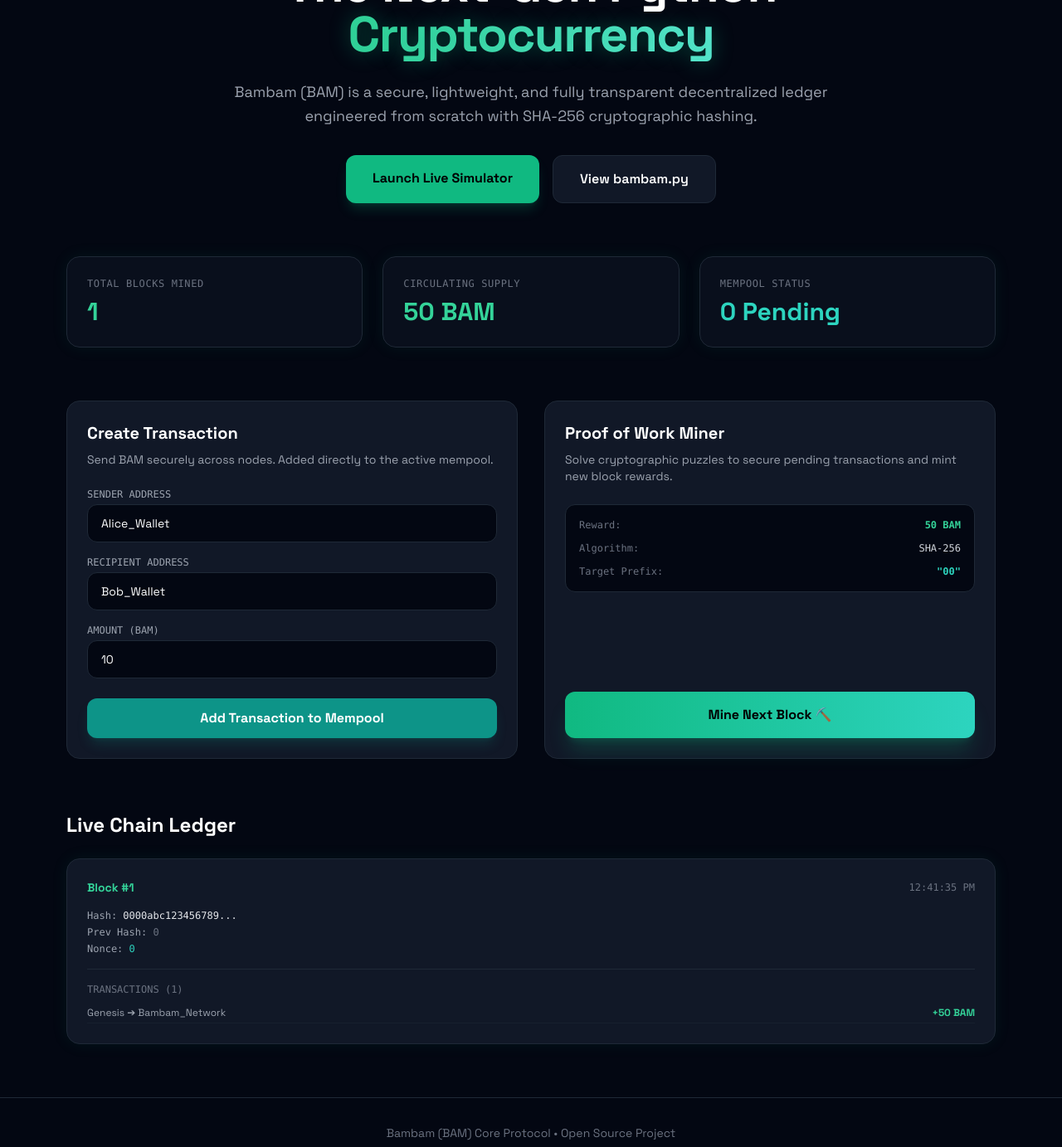
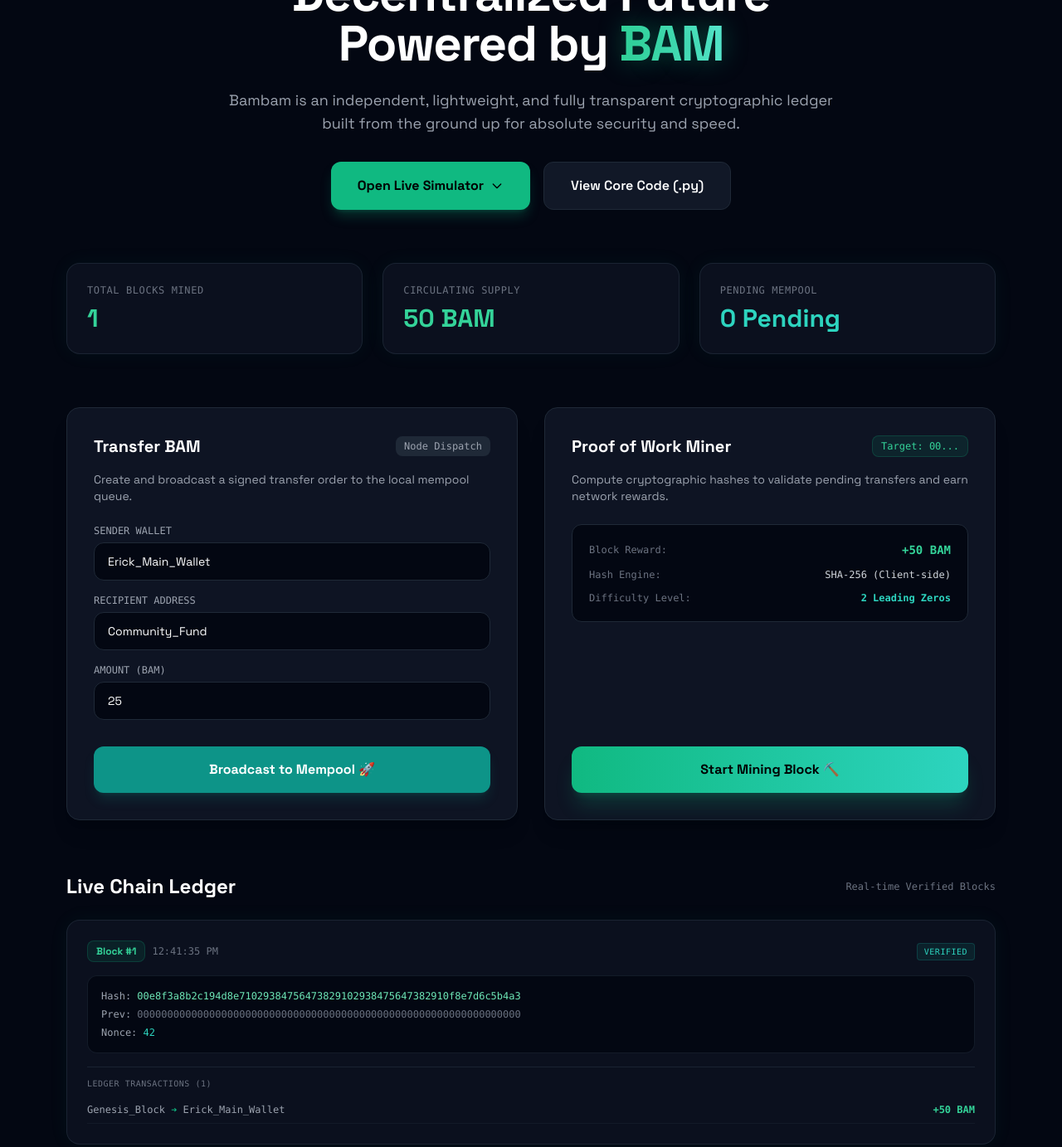
Before and after one commit to corpuz3erick-max/Bambam, a plain HTML site: page index.html in a window 1280 px wide. Shown: the part 247-1630 px from the top of the page at 83% size. Drawn offline with nearby package versions, Linux system fonts and the light colour scheme.

Commit message:
Refactor index.html for UI improvements and updates
Updated various elements in index.html to enhance the user interface and improve functionality. Changes include title update, style adjustments, and modifications to transaction and mining panels.

```diff
--- a/index.html
+++ b/index.html
@@ -1,132 +1,149 @@
 <!DOCTYPE html>
-<html lang="en">
+<html lang="en" class="scroll-smooth">
 <head>
     <meta charset="UTF-8">
     <meta name="viewport" content="width=device-width, initial-scale=1.0">
-    <title>Bambam (BAM) | Official Cryptocurrency & Live Blockchain</title>
+    <title>Bambam (BAM) | Next-Gen Proof of Work Cryptocurrency</title>
     <script src="https://cdn.tailwindcss.com"></script>
-    <link href="https://fonts.googleapis.com/css2?family=Space+Grotesk:wght@300;400;600;700&display=swap" rel="stylesheet">
+    <link href="https://fonts.googleapis.com/css2?family=Space+Grotesk:wght@300;400;500;600;700&display=swap" rel="stylesheet">
     <style>
         body { font-family: 'Space Grotesk', sans-serif; background-color: #030712; color: #f3f4f6; }
-        .glow-effect { text-shadow: 0 0 25px rgba(16, 185, 129, 0.4); }
-        .card-glow { box-shadow: 0 0 20px rgba(16, 185, 129, 0.08); }
+        .glow-effect { text-shadow: 0 0 30px rgba(16, 185, 129, 0.4); }
+        .card-glow { box-shadow: 0 0 25px rgba(16, 185, 129, 0.06); }
+        .pulse-subtle { animation: pulse 3s cubic-bezier(0.4, 0, 0.6, 1) infinite; }
+        @keyframes pulse { 0%, 100% { opacity: 1; } 50% { opacity: 0.5; } }
     </style>
 </head>
 <body class="min-h-screen flex flex-col justify-between selection:bg-emerald-500 selection:text-black">
 
     <!-- HEADER / NAV -->
-    <header class="border-b border-gray-800 bg-gray-950/80 backdrop-blur sticky top-0 z-50">
+    <header class="border-b border-gray-800/80 bg-gray-950/90 backdrop-blur-md sticky top-0 z-50">
         <div class="max-w-6xl mx-auto px-4 py-4 flex justify-between items-center">
             <div class="flex items-center space-x-3">
-                <div class="w-10 h-10 rounded-xl bg-gradient-to-tr from-emerald-600 to-teal-400 flex items-center justify-center font-bold text-black text-xl shadow-lg shadow-emerald-500/20">B</div>
+                <div class="w-10 h-10 rounded-xl bg-gradient-to-tr from-emerald-500 to-teal-300 flex items-center justify-center font-black text-black text-xl shadow-lg shadow-emerald-500/20">B</div>
                 <div>
                     <h1 class="font-bold text-lg tracking-wider text-white">BAMBAM</h1>
-                    <span class="text-xs text-emerald-400 font-mono tracking-widest uppercase">BAM Network</span>
+                    <div class="flex items-center space-x-1.5">
+                        <span class="w-2 h-2 rounded-full bg-emerald-400 animate-pulse"></span>
+                        <span class="text-[10px] text-emerald-400 font-mono tracking-widest uppercase">Mainnet Online</span>
+                    </div>
                 </div>
             </div>
-            <a href="https://github.com/corpuz3erick-max/Bambam" target="_blank" class="px-4 py-2 bg-gray-900 border border-gray-700 hover:border-emerald-500 rounded-xl text-sm font-semibold transition-all flex items-center space-x-2">
-                <span>GitHub Repository</span>
-            </a>
+            <div class="flex items-center space-x-3">
+                <a href="#simulator" class="px-4 py-2 bg-emerald-500/10 border border-emerald-500/30 hover:bg-emerald-500/20 text-emerald-400 rounded-xl text-xs font-bold transition-all">
+                    Launch App
+                </a>
+            </div>
         </div>
     </header>
 
     <!-- HERO SECTION -->
-    <main class="max-w-6xl mx-auto px-4 py-16 flex-grow">
+    <main class="max-w-6xl mx-auto px-4 py-12 md:py-20 flex-grow w-full">
         <div class="text-center max-w-3xl mx-auto mb-16">
-            <div class="inline-flex items-center space-x-2 px-3 py-1 rounded-full bg-emerald-500/10 border border-emerald-500/20 text-emerald-400 text-xs font-mono mb-6">
-                <span class="w-2 h-2 rounded-full bg-emerald-400 animate-pulse"></span>
-                <span>Proof of Work Blockchain • Difficulty: 2</span>
+            <div class="inline-flex items-center space-x-2 px-3 py-1.5 rounded-full bg-emerald-500/10 border border-emerald-500/20 text-emerald-400 text-xs font-mono mb-6">
+                <span>⚡ Secure SHA-256 Proof of Work Architecture</span>
             </div>
-            <h2 class="text-4xl md:text-6xl font-extrabold text-white mb-6 tracking-tight">
-                The Next-Gen Python <span class="text-transparent bg-clip-text bg-gradient-to-r from-emerald-400 to-teal-300 glow-effect">Cryptocurrency</span>
+            <h2 class="text-4xl md:text-6xl font-extrabold text-white mb-6 tracking-tight leading-tight">
+                Decentralized Future Powered by <span class="text-transparent bg-clip-text bg-gradient-to-r from-emerald-400 to-teal-300 glow-effect">BAM</span>
             </h2>
-            <p class="text-gray-400 text-lg mb-8 leading-relaxed">
-                Bambam (BAM) is a secure, lightweight, and fully transparent decentralized ledger engineered from scratch with SHA-256 cryptographic hashing.
+            <p class="text-gray-400 text-base md:text-lg mb-8 leading-relaxed">
+                Bambam is an independent, lightweight, and fully transparent cryptographic ledger built from the ground up for absolute security and speed.
             </p>
             <div class="flex flex-col sm:flex-row justify-center gap-4">
-                <a href="#simulator" class="px-8 py-4 bg-emerald-500 hover:bg-emerald-400 text-black font-bold rounded-xl transition-all shadow-lg shadow-emerald-500/20">
-                    Launch Live Simulator
+                <a href="#simulator" class="px-8 py-4 bg-emerald-500 hover:bg-emerald-400 text-black font-extrabold rounded-xl transition-all shadow-lg shadow-emerald-500/25 flex items-center justify-center space-x-2">
+                    <span>Open Live Simulator</span>
+                    <svg class="w-4 h-4" fill="none" stroke="currentColor" viewBox="0 0 24 24"><path stroke-linecap="round" stroke-linejoin="round" stroke-width="2" d="M19 9l-7 7-7-7"/></svg>
                 </a>
-                <a href="bambam.py" target="_blank" class="px-8 py-4 bg-gray-900 hover:bg-gray-800 border border-gray-800 text-white font-semibold rounded-xl transition-all">
-                    View bambam.py
+                <a href="bambam.py" target="_blank" class="px-8 py-4 bg-gray-900 hover:bg-gray-800 border border-gray-800 text-white font-semibold rounded-xl transition-all flex items-center justify-center">
+                    View Core Code (.py)
                 </a>
             </div>
         </div>
 
         <!-- STATS GRID -->
         <div class="grid grid-cols-1 md:grid-cols-3 gap-6 mb-16">
-            <div class="p-6 rounded-2xl bg-gray-900/50 border border-gray-800 card-glow">
+            <div class="p-6 rounded-2xl bg-gray-900/60 border border-gray-800/80 card-glow">
                 <p class="text-xs font-mono text-gray-500 uppercase tracking-wider mb-2">Total Blocks Mined</p>
                 <h3 id="stat-blocks" class="text-3xl font-extrabold text-emerald-400">1</h3>
             </div>
-            <div class="p-6 rounded-2xl bg-gray-900/50 border border-gray-800 card-glow">
+            <div class="p-6 rounded-2xl bg-gray-900/60 border border-gray-800/80 card-glow">
                 <p class="text-xs font-mono text-gray-500 uppercase tracking-wider mb-2">Circulating Supply</p>
                 <h3 id="stat-supply" class="text-3xl font-extrabold text-emerald-400">50 BAM</h3>
             </div>
-            <div class="p-6 rounded-2xl bg-gray-900/50 border border-gray-800 card-glow">
-                <p class="text-xs font-mono text-gray-500 uppercase tracking-wider mb-2">Mempool Status</p>
-                <h3 id="pool-badge" class="text-3xl font-extrabold text-teal-400">0 Pending</h3>
+            <div class="p-6 rounded-2xl bg-gray-900/60 border border-gray-800/80 card-glow">
+                <p class="text-xs font-mono text-gray-500 uppercase tracking-wider mb-2">Pending Mempool</p>
+                <h3 id="pool-badge" class="text-3xl font-extrabold text-teal-400">0 Transactions</h3>
             </div>
         </div>
 
-        <!-- LIVE SIMULATOR -->
-        <div id="simulator" class="grid grid-cols-1 lg:grid-cols-2 gap-8 mb-16">
+        <!-- LIVE SIMULATOR CONTAINER -->
+        <div id="simulator" class="grid grid-cols-1 lg:grid-cols-2 gap-8 mb-16 scroll-mt-24">
+
             <!-- Transaction Panel -->
-            <div class="p-6 rounded-2xl bg-gray-900 border border-gray-800 flex flex-col justify-between">
+            <div class="p-6 md:p-8 rounded-2xl bg-gray-900/80 border border-gray-800 flex flex-col justify-between shadow-xl">
                 <div>
-                    <h3 class="text-xl font-bold text-white mb-2">Create Transaction</h3>
-                    <p class="text-sm text-gray-400 mb-6">Send BAM securely across nodes. Added directly to the active mempool.</p>
+                    <div class="flex items-center justify-between mb-4">
+                        <h3 class="text-xl font-bold text-white">Transfer BAM</h3>
+                        <span class="text-xs font-mono px-2.5 py-1 rounded-lg bg-gray-800 text-gray-400">Node Dispatch</span>
+                    </div>
+                    <p class="text-sm text-gray-400 mb-6">Create and broadcast a signed transfer order to the local mempool queue.</p>
 
                     <div class="space-y-4">
                         <div>
-                            <label class="block text-xs font-mono text-gray-400 mb-1">SENDER ADDRESS</label>
-                            <input id="tx-sender" type="text" value="Alice_Wallet" class="w-full bg-gray-950 border border-gray-800 rounded-xl px-4 py-3 text-sm text-white focus:outline-none focus:border-emerald-500">
+                            <label class="block text-xs font-mono text-gray-400 mb-1.5">SENDER WALLET</label>
+                            <input id="tx-sender" type="text" value="Erick_Main_Wallet" class="w-full bg-gray-950 border border-gray-800 rounded-xl px-4 py-3 text-sm text-white focus:outline-none focus:border-emerald-500 transition-colors">
                         </div>
                         <div>
-                            <label class="block text-xs font-mono text-gray-400 mb-1">RECIPIENT ADDRESS</label>
-                            <input id="tx-recipient" type="text" value="Bob_Wallet" class="w-full bg-gray-950 border border-gray-800 rounded-xl px-4 py-3 text-sm text-white focus:outline-none focus:border-emerald-500">
+                            <label class="block text-xs font-mono text-gray-400 mb-1.5">RECIPIENT ADDRESS</label>
+                            <input id="tx-recipient" type="text" value="Community_Fund" class="w-full bg-gray-950 border border-gray-800 rounded-xl px-4 py-3 text-sm text-white focus:outline-none focus:border-emerald-500 transition-colors">
                         </div>
                         <div>
-                            <label class="block text-xs font-mono text-gray-400 mb-1">AMOUNT (BAM)</label>
-                            <input id="tx-amount" type="number" value="10" class="w-full bg-gray-950 border border-gray-800 rounded-xl px-4 py-3 text-sm text-white focus:outline-none focus:border-emerald-500">
+                            <label class="block text-xs font-mono text-gray-400 mb-1.5">AMOUNT (BAM)</label>
+                            <input id="tx-amount" type="number" value="25" class="w-full bg-gray-950 border border-gray-800 rounded-xl px-4 py-3 text-sm text-white focus:outline-none focus:border-emerald-500 transition-colors">
                         </div>
                     </div>
                 </div>
-                <button onclick="addTransaction()" class="mt-6 w-full py-3 bg-teal-600 hover:bg-teal-500 text-white font-bold rounded-xl transition-all shadow-lg shadow-teal-600/20">
-                    Add Transaction to Mempool
+                <button onclick="addTransaction()" class="mt-8 w-full py-4 bg-teal-600 hover:bg-teal-500 text-white font-bold rounded-xl transition-all shadow-lg shadow-teal-600/20 active:scale-[0.99]">
+                    Broadcast to Mempool 🚀
                 </button>
             </div>
 
             <!-- Mining Panel -->
-            <div class="p-6 rounded-2xl bg-gray-900 border border-gray-800 flex flex-col justify-between">
+            <div class="p-6 md:p-8 rounded-2xl bg-gray-900/80 border border-gray-800 flex flex-col justify-between shadow-xl">
                 <div>
-                    <h3 class="text-xl font-bold text-white mb-2">Proof of Work Miner</h3>
-                    <p class="text-sm text-gray-400 mb-6">Solve cryptographic puzzles to secure pending transactions and mint new block rewards.</p>
+                    <div class="flex items-center justify-between mb-4">
+                        <h3 class="text-xl font-bold text-white">Proof of Work Miner</h3>
+                        <span class="text-xs font-mono px-2.5 py-1 rounded-lg bg-emerald-500/10 text-emerald-400 border border-emerald-500/20">Target: 00...</span>
+                    </div>
+                    <p class="text-sm text-gray-400 mb-6">Compute cryptographic hashes to validate pending transfers and earn network rewards.</p>
 
-                    <div class="bg-gray-950 p-4 rounded-xl border border-gray-800 space-y-3 mb-6 font-mono text-xs">
-                        <div class="flex justify-between">
-                            <span class="text-gray-500">Reward:</span>
-                            <span class="text-emerald-400 font-bold">50 BAM</span>
+                    <div class="bg-gray-950 p-5 rounded-xl border border-gray-800 space-y-3 mb-6 font-mono text-xs">
+                        <div class="flex justify-between items-center">
+                            <span class="text-gray-500">Block Reward:</span>
+                            <span class="text-emerald-400 font-bold text-sm">+50 BAM</span>
                         </div>
-                        <div class="flex justify-between">
-                            <span class="text-gray-500">Algorithm:</span>
-                            <span class="text-gray-300">SHA-256</span>
+                        <div class="flex justify-between items-center">
+                            <span class="text-gray-500">Hash Engine:</span>
+                            <span class="text-gray-300">SHA-256 (Client-side)</span>
                         </div>
-                        <div class="flex justify-between">
-                            <span class="text-gray-500">Target Prefix:</span>
-                            <span class="text-teal-400 font-bold">"00"</span>
+                        <div class="flex justify-between items-center">
+                            <span class="text-gray-500">Difficulty Level:</span>
+                            <span class="text-teal-400 font-bold">2 Leading Zeros</span>
                         </div>
                     </div>
                 </div>
-                <button onclick="mineBlock()" class="w-full py-4 bg-gradient-to-r from-emerald-500 to-teal-400 hover:from-emerald-400 hover:to-teal-300 text-black font-extrabold rounded-xl transition-all shadow-xl shadow-emerald-500/20">
-                    Mine Next Block ⛏️
+                <button onclick="mineBlock()" class="w-full py-4 bg-gradient-to-r from-emerald-500 to-teal-400 hover:from-emerald-400 hover:to-teal-300 text-black font-extrabold rounded-xl transition-all shadow-xl shadow-emerald-500/20 active:scale-[0.99]">
+                    Start Mining Block ⛏️
                 </button>
             </div>
         </div>
 
         <!-- BLOCKCHAIN LEDGER FEED -->
         <div>
-            <h3 class="text-2xl font-bold text-white mb-6">Live Chain Ledger</h3>
+            <div class="flex items-center justify-between mb-6">
+                <h3 class="text-2xl font-bold text-white">Live Chain Ledger</h3>
+                <span class="text-xs font-mono text-gray-500">Real-time Verified Blocks</span>
+            </div>
             <div id="blockchain-feed" class="space-y-4">
                 <!-- Populated via JS -->
             </div>
@@ -134,8 +151,11 @@
     </main>
 
     <!-- FOOTER -->
-    <footer class="border-t border-gray-800 bg-gray-950 py-8 text-center text-sm text-gray-500">
-        <p>Bambam (BAM) Core Protocol • Open Source Project</p>
+    <footer class="border-t border-gray-800/80 bg-gray-950 py-8 text-center text-sm text-gray-500">
+        <div class="max-w-6xl mx-auto px-4 flex flex-col sm:flex-row items-center justify-between gap-4">
+            <p>Bambam (BAM) Core Protocol • Decentralized Network</p>
+            <p class="text-xs font-mono text-emerald-400/80">Secured by Cryptographic Proof of Work</p>
+        </div>
     </footer>
 
     <!-- CLIENT LOGIC -->
@@ -150,27 +170,27 @@
         let blockchain = [{
             index: 1,
             timestamp: Date.now() - 3600000,
-            transactions: [{ sender: "Genesis", recipient: "Bambam_Network", amount: 50 }],
-            nonce: 0,
-            previousHash: "0",
-            hash: "0000abc123456789..."
+            transactions: [{ sender: "Genesis_Block", recipient: "Erick_Main_Wallet", amount: 50 }],
+            nonce: 42,
+            previousHash: "0000000000000000000000000000000000000000000000000000000000000000",
+            hash: "00e8f3a8b2c194d8e71029384756473829102938475647382910f8e7d6c5b4a3"
         }];
 
         let pendingTransactions = [];
 
         async function addTransaction() {
-            const sender = document.getElementById('tx-sender').value;
-            const recipient = document.getElementById('tx-recipient').value;
+            const sender = document.getElementById('tx-sender').value.trim();
+            const recipient = document.getElementById('tx-recipient').value.trim();
             const amount = parseFloat(document.getElementById('tx-amount').value);
 
             if (!sender || !recipient || isNaN(amount) || amount <= 0) {
-                alert('Please check transaction details.');
+                alert('Please fill in valid transaction details.');
                 return;
             }
 
             pendingTransactions.push({ sender, recipient, amount });
-            document.getElementById('pool-badge').innerText = `${pendingTransactions.length} Pending`;
-            alert('Transaction successfully added to mempool!');
+            updateUI();
+            alert('Transaction successfully broadcasted to the mempool queue!');
         }
 
         async function mineBlock() {
@@ -179,7 +199,8 @@
             let blockData = '';
             let newHash = '';
 
-            alert('Mining block via Proof of Work (SHA-256)...');
+            // Brief status alert
+            const startTime = performance.now();
 
             while (true) {
                 blockData = `${blockchain.length + 1}-${lastBlock.hash}-${JSON.stringify(pendingTransactions)}-${newNonce}`;
@@ -191,7 +212,7 @@
             const newBlock = {
                 index: blockchain.length + 1,
                 timestamp: Date.now(),
-                transactions: [{ sender: "System_Reward", recipient: "Miner_Node", amount: 50 }, ...pendingTransactions],
+                transactions: [{ sender: "Network_Reward", recipient: "Miner_Node", amount: 50 }, ...pendingTransactions],
                 nonce: newNonce,
                 previousHash: lastBlock.hash,
                 hash: newHash
@@ -200,7 +221,7 @@
             blockchain.push(newBlock);
             pendingTransactions = [];
             updateUI();
-            alert(`Block #${newBlock.index} successfully mined! 50 BAM awarded.`);
+            alert(`Success! Block #${newBlock.index} mined with nonce ${newNonce}. 50 BAM awarded!`);
         }
 
         async function updateUI() {
@@ -213,25 +234,28 @@
 
             [...blockchain].reverse().forEach(block => {
                 let txHtml = block.transactions.map(tx => `
-                    <div class="flex items-center justify-between py-1 border-b border-gray-800/50 text-xs">
-                        <span class="text-gray-400">${tx.sender} ➔ ${tx.recipient}</span>
-                        <span class="text-emerald-400 font-bold">+${tx.amount} BAM</span>
+                    <div class="flex items-center justify-between py-2 border-b border-gray-800/40 text-xs">
+                        <span class="text-gray-400 font-mono">${tx.sender} <span class="text-emerald-500">➔</span> ${tx.recipient}</span>
+                        <span class="text-emerald-400 font-bold font-mono">+${tx.amount} BAM</span>
                     </div>
                 `).join('');
 
                 feed.innerHTML += `
-                    <div class="p-6 rounded-2xl bg-gray-900 border border-gray-800 card-glow">
+                    <div class="p-6 rounded-2xl bg-gray-900/60 border border-gray-800/80 card-glow transition-all">
                         <div class="flex items-center justify-between mb-4">
-                            <span class="font-bold text-sm text-emerald-400">Block #${block.index}</span>
-                            <span class="text-xs font-mono text-gray-500">${new Date(block.timestamp).toLocaleTimeString()}</span>
+                            <div class="flex items-center space-x-2">
+                                <span class="px-2.5 py-1 rounded-lg bg-emerald-500/10 text-emerald-400 font-bold text-xs border border-emerald-500/20">Block #${block.index}</span>
+                                <span class="text-xs font-mono text-gray-500">${new Date(block.timestamp).toLocaleTimeString()}</span>
+                            </div>
+                            <span class="text-[10px] font-mono uppercase tracking-wider text-teal-400 bg-teal-500/10 px-2 py-0.5 rounded border border-teal-500/20">Verified</span>
                         </div>
-                        <div class="space-y-1 mb-4 font-mono text-xs">
-                            <div class="text-gray-400">Hash: <span class="text-gray-200">${block.hash}</span></div>
-                            <div class="text-gray-400">Prev Hash: <span class="text-gray-500">${block.previousHash}</span></div>
+                        <div class="space-y-1.5 mb-4 font-mono text-xs bg-gray-950 p-4 rounded-xl border border-gray-800/60 overflow-x-auto">
+                            <div class="text-gray-400 truncate">Hash: <span class="text-emerald-300">${block.hash}</span></div>
+                            <div class="text-gray-400 truncate">Prev: <span class="text-gray-500">${block.previousHash}</span></div>
                             <div class="text-gray-400">Nonce: <span class="text-teal-400">${block.nonce}</span></div>
                         </div>
-                        <div class="mt-4 pt-4 border-t border-gray-800">
-                            <p class="text-xs font-mono text-gray-500 uppercase mb-2">Transactions (${block.transactions.length})</p>
+                        <div class="mt-4 pt-3 border-t border-gray-800/80">
+                            <p class="text-[10px] font-mono text-gray-500 uppercase mb-2 tracking-wider">Ledger Transactions (${block.transactions.length})</p>
                             ${txHtml}
                         </div>
                     </div>
```
